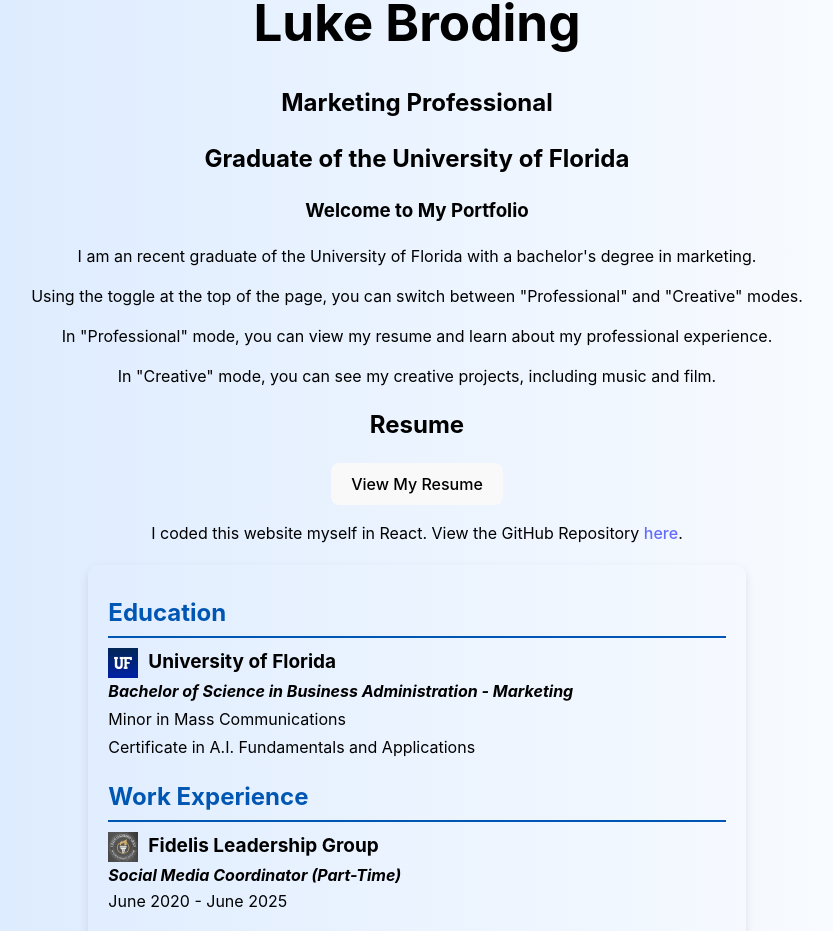
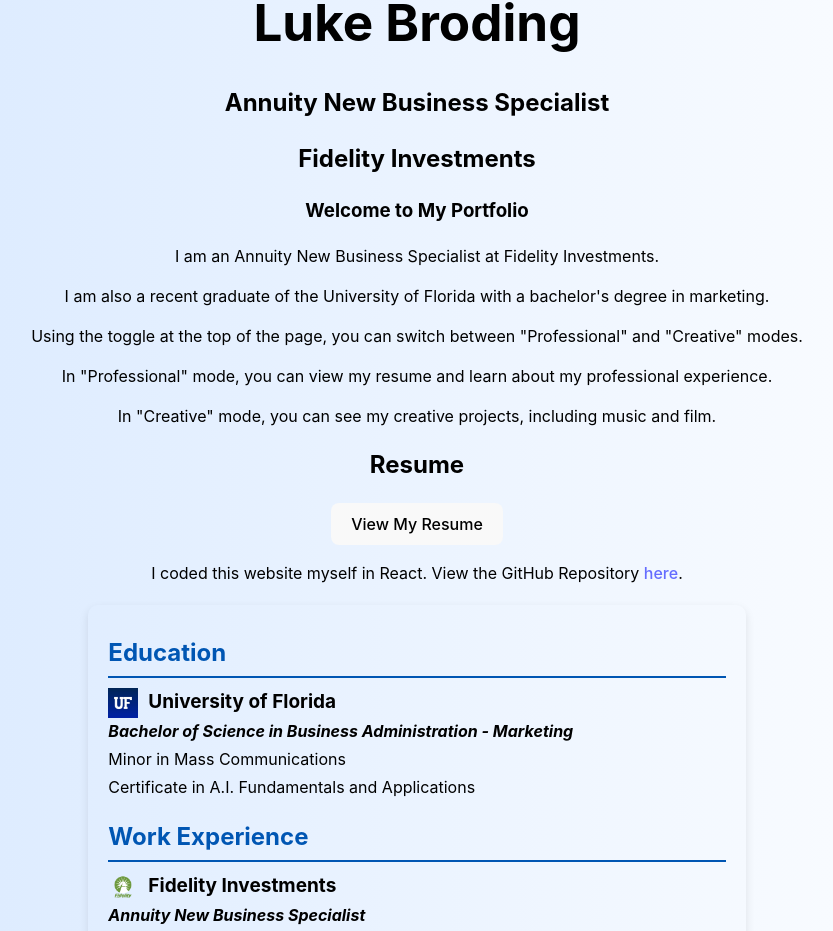
Before and after one commit to desperado9994/my-portfolio, a React (Vite) app: page / in a window 1280 px wide. Shown: the part 510-1441 px from the top of the page, without its empty margins (223-1056 px from the left). Built offline with nearby package versions, Linux system fonts and the light colour scheme.

Commit message:
Updated resume section and header

```diff
--- a/src/App.jsx
+++ b/src/App.jsx
@@ -29,6 +29,7 @@
 import spotify from "./assets/Spotify.png";
 import soundcloud from "./assets/soundcloud.png";
 import youtube from "./assets/youtube.png";
+import fidelity from "./assets/fidelity.png";
 
 function App() {
   const [darkMode, setDarkMode] = useState(false);
@@ -66,11 +67,12 @@
         </a>
       </div>
       <h1>Luke Broding</h1>
-      <h2>Marketing Professional</h2>
-      <h2>Graduate of the University of Florida</h2>
+      <h2>Annuity New Business Specialist</h2>
+      <h2>Fidelity Investments</h2>
       <h3>Welcome to My Portfolio</h3>
+      <p>I am an Annuity New Business Specialist at Fidelity Investments.</p>
       <p>
-        I am an recent graduate of the University of Florida with a bachelor's degree in marketing.
+        I am also a recent graduate of the University of Florida with a bachelor's degree in marketing.
       </p>
       <p>
         Using the toggle at the top of the page, you can switch between "Professional" and "Creative" modes.
@@ -106,10 +108,16 @@
 
     <h2>Work Experience</h2>
     <h3>
+      <img src={fidelity} alt="Fidelity Investments" className="company-logo" />
+      Fidelity Investments
+    </h3>
+    <h4>Annuity New Business Specialist</h4>
+    <h6>September 2025 - Present</h6>
+    <h3>
     <img src={FidelisLogo} alt="Fidelis Leadership Group" className="company-logo" />
       Fidelis Leadership Group
       </h3>
-    <h4>Social Media Coordinator (Part-Time) </h4>
+    <h4>Social Media Coordinator</h4>
     <h6>June 2020 - June 2025</h6>
 
     <h3>
```
Also changed, not shown: src/assets/fidelity.png (added).
